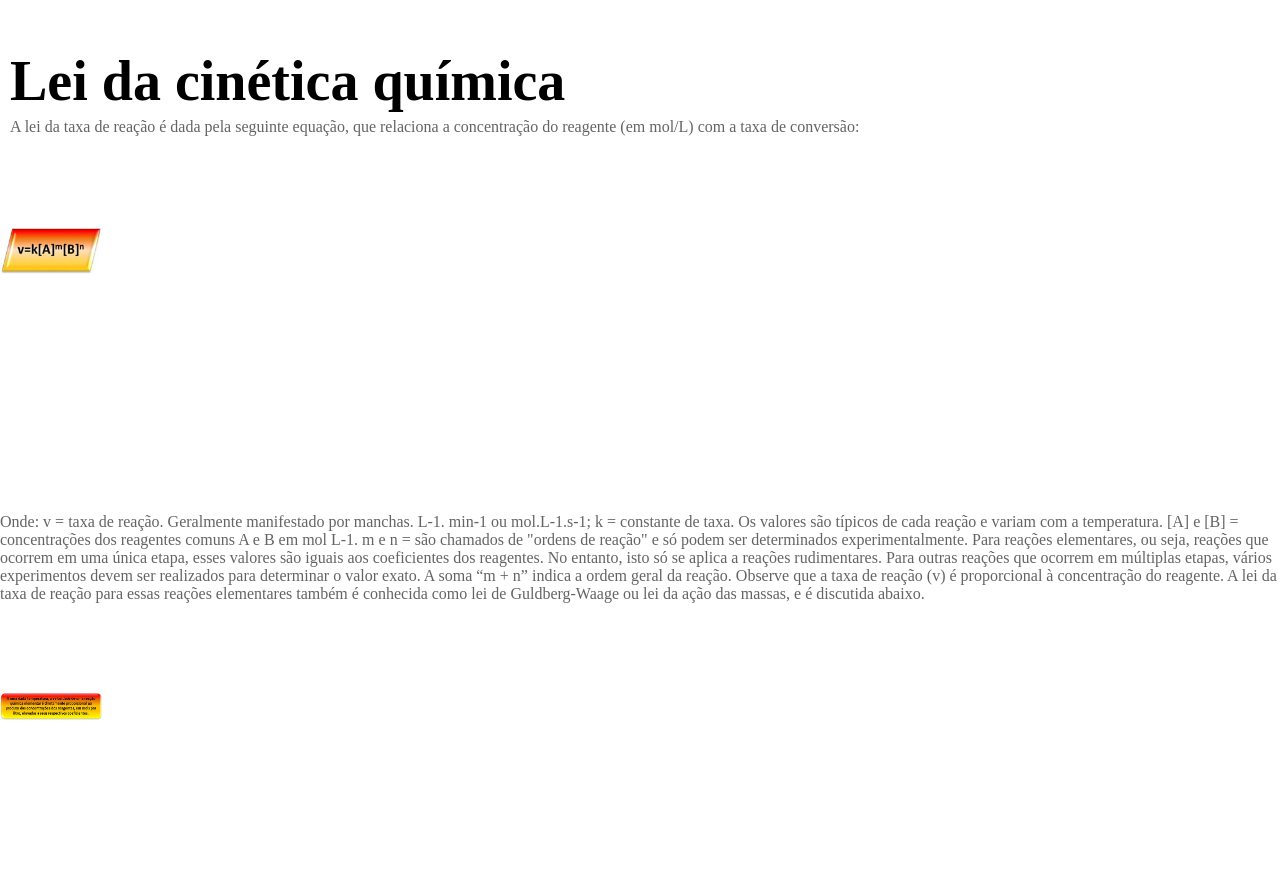
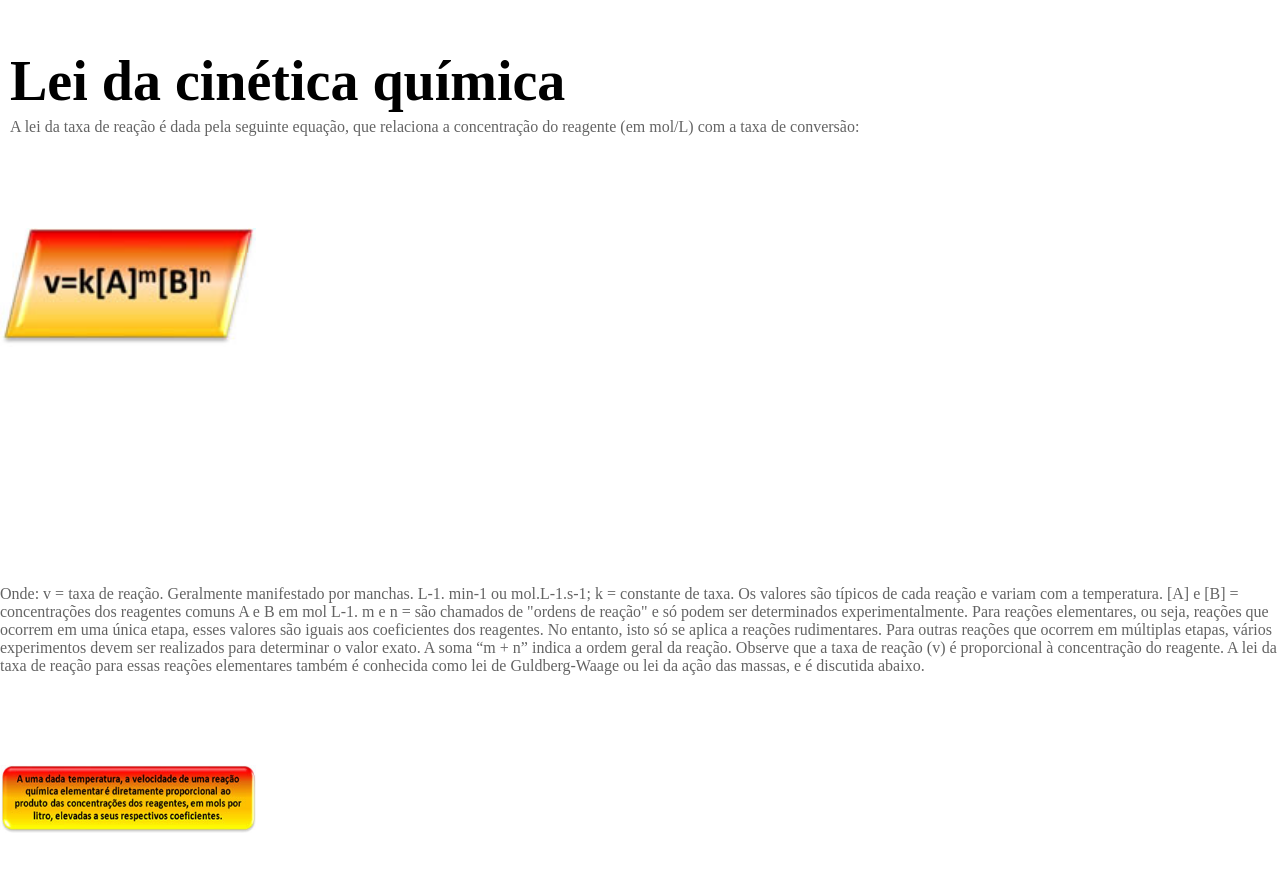
Before and after one commit to MAM-Corporation/quimica, a plain HTML site: page explorar.html in a window 1280 px wide. Shown: the part 2654-3548 px from the top of the page. Drawn offline with Linux system fonts and the light colour scheme.

Commit message:
Update style.css

```diff
--- a/css/style.css
+++ b/css/style.css
@@ -143,7 +143,7 @@ nav ul a:hover::after {
     width: 100%;
 }
 .explorar .gallery{
-    isplay: initial;
+    display: initial;
     align-items: center;
     text-align: left;
     align-content: center;
@@ -171,7 +171,11 @@ nav ul a:hover::after {
 .explorar .radio{
     display: initial;
     align-items: center;
-    width: auto 0;
+    text-align: left;
+    align-content: center;
+    flex-direction: column;
+    justify-content: center;
+    flex-wrap: nowrap;
     padding: 10px;
 }
 .explorar .radio-text{
@@ -185,10 +189,10 @@ nav ul a:hover::after {
     margin: 5px 0 10px 0;
 }
 .explorar .radio-img{
-    width: 20%;
+    width: 40%;
 }
 .explorar .radio-img img{
-    width: 40%;
+    width: 50%;
 }
 section,
 div{
```
